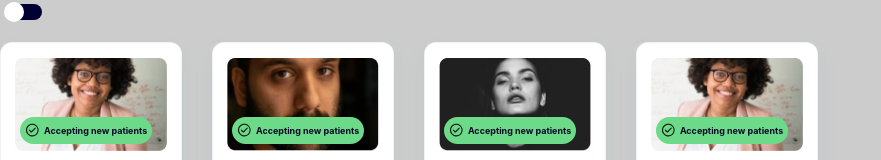
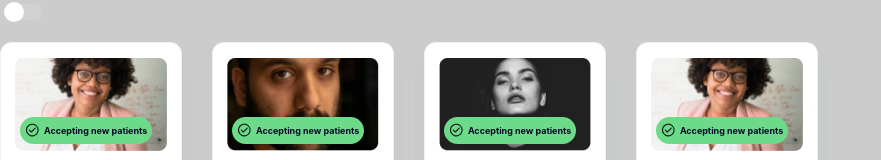
Before and after one commit to Samowusu/Project, a React (Create React App) app: page / in a window 1280 px wide. Shown: the top 160 px of the page, without its empty margins (0-881 px from the left). Built offline with nearby package versions, Linux system fonts and the light colour scheme.

Commit message:
switch component logic enhanced

```diff
--- a/src/components/UI/profileCard/ProfileCard.js
+++ b/src/components/UI/profileCard/ProfileCard.js
@@ -20,6 +20,7 @@ ProfileCard.defaultProps = {
   id: "A1",
   specialty: "",
   isVerified: true,
+  hasStatus: true,
 };
 
 function ProfileCard({
@@ -29,6 +30,7 @@ function ProfileCard({
   id,
   specialty,
   isVerified,
+  hasStatus,
 }) {
   return (
     <div className={classes["profile-card"]}>
@@ -37,7 +39,7 @@ function ProfileCard({
           className={classes.image}
           style={{ backgroundImage: `url(${image})` }}
         >
-          <Status status={"Accepting new patients"} />
+          {hasStatus && <Status status={"Accepting new patients"} />}
         </div>
         <div className={classes["text-icon__container"]}>
           <div className={classes.text}>
--- a/src/components/UI/switchButton/SwitchButton.js
+++ b/src/components/UI/switchButton/SwitchButton.js
@@ -1,20 +1,28 @@
-import React, { useState } from "react";
+import React, { useEffect, useState } from "react";
 import Switch from "react-switch";
 
-const BasicHooksExample = () => {
-  const [checked, setChecked] = useState(false);
+SwitchButton.defaultProps = {
+  value: null,
+  onChange: (value) => {
+    console.log(value);
+  },
+};
+
+function SwitchButton({ value, onChange }) {
+  const [checked, setChecked] = useState(value ?? false);
   const handleChange = (nextChecked) => {
     setChecked(nextChecked);
+    onChange(nextChecked);
   };
 
   return (
     <div>
       <Switch
         onChange={handleChange}
-        checked={checked}
+        checked={value ?? checked}
         className="react-switch"
-        onColor="#000033"
-        offColor="#000033"
+        onColor="#317B85"
+        offColor="#d2d2d2"
         onHandleColor="#ffffff"
         handleDiameter={20}
         uncheckedIcon={false}
@@ -26,7 +34,6 @@ const BasicHooksExample = () => {
       />
     </div>
   );
-};
-// background: #00000033;
+}
 
-export default BasicHooksExample;
+export default SwitchButton;
--- a/src/components/glossary/Glossary.js
+++ b/src/components/glossary/Glossary.js
@@ -41,6 +41,7 @@ const DISTANCE_OPTIONS = ["100km", "200km", "300km", "Near Me", "National"];
 function Glossary() {
   const [sortState, setSortState] = useState(SORT_OPTIONS[0]);
   const [distanceState, setDistanceState] = useState(DISTANCE_OPTIONS[0]);
+  const [checkedState, setCheckedState] = useState(false);
 
   // states for managing the pagination component
   const [currentPage, setCurrentPage] = useState(1); //the page on current display
@@ -85,9 +86,13 @@ function Glossary() {
     setCurrentPage(page);
   };
 
+  const switchChangeHandler = (nextChecked) => {
+    setCheckedState(nextChecked);
+  };
+
   return (
     <div className="glossary">
-      <SwitchButton />
+      <SwitchButton value={checkedState} onChange={switchChangeHandler} />
       <div
         style={{
           display: "flex",
```
